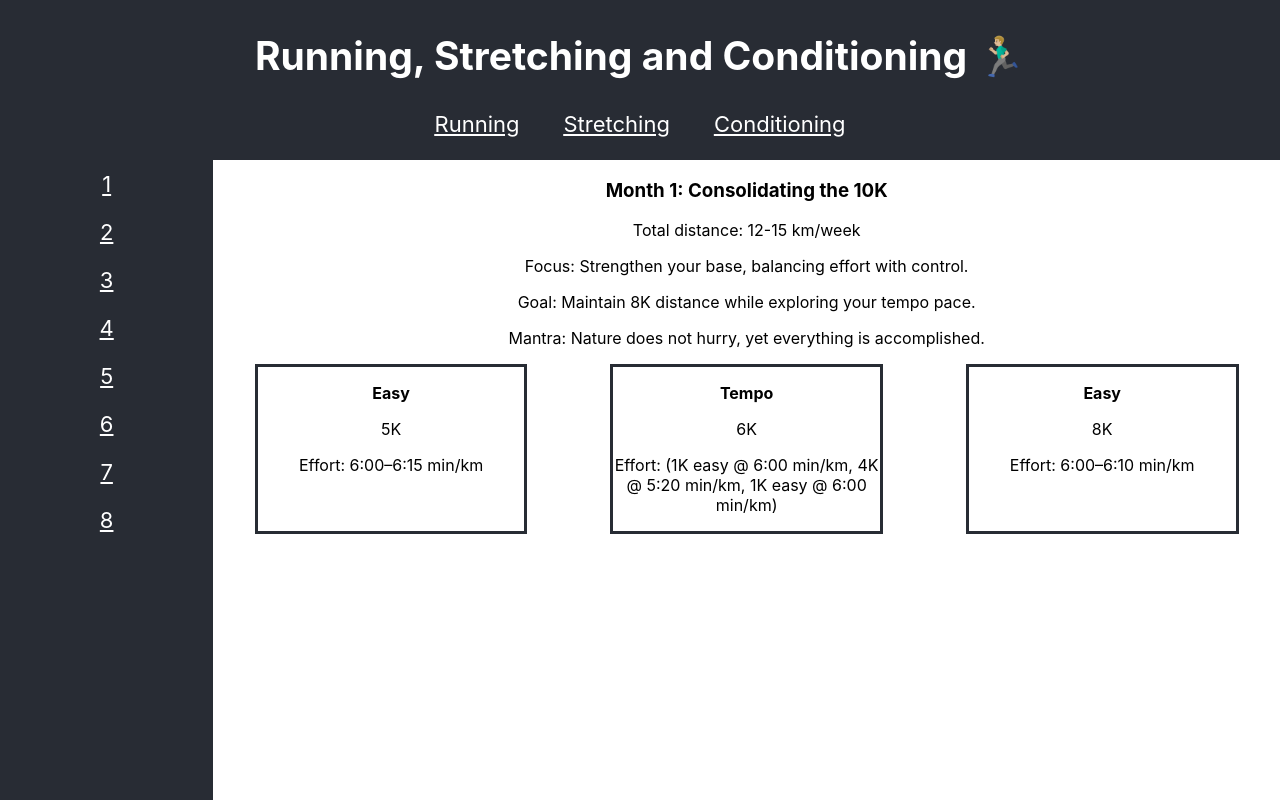
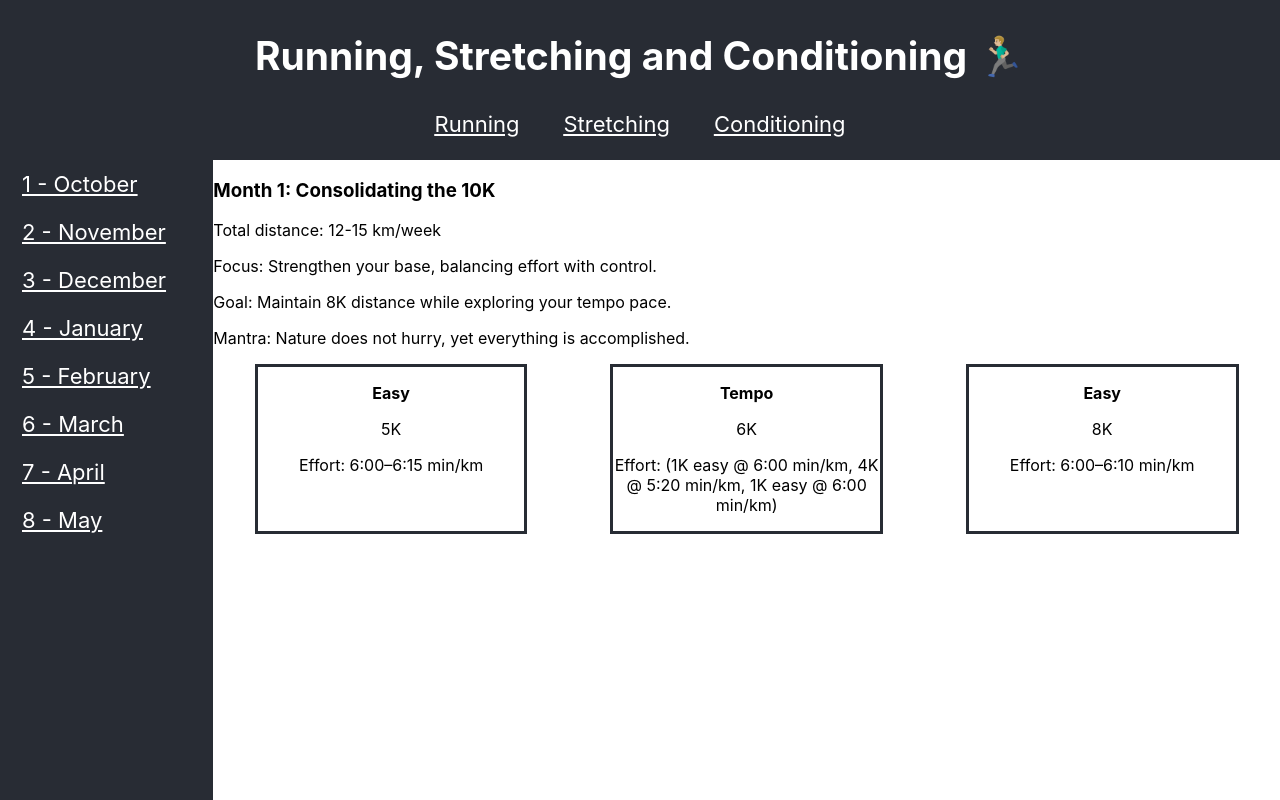
Before and after one commit to Albadylic/run-gregor-run, a React (Create React App) app: page /running in a window 1280 px wide. Built offline with nearby package versions, Linux system fonts and the light colour scheme.

Commit message:
Style and layout tweaks

```diff
--- a/src/App.css
+++ b/src/App.css
@@ -1,7 +1,3 @@
-.App {
-  text-align: center;
-}
-
 .Header {
   background-color: #282c34;
   display: flex;
@@ -50,13 +46,16 @@ nav > ul > li > a {
   color: inherit;
 }
 
-.runs_container {
+.runs_container,
+.conditioning_exercise_container {
   display: flex;
   flex-basis: 0;
   justify-content: space-around;
+  text-align: center;
 }
 
-.runs_container > div {
+.runs_container > div,
+.conditioning_exercise_container > div {
   border: solid 0.2em #282c34;
   text-wrap: wrap;
   width: 25%;
--- a/src/components/Conditionining.jsx
+++ b/src/components/Conditionining.jsx
@@ -4,8 +4,9 @@ import conditioningData from "../data/conditioning.json";
 function renderDay(dayName, id) {
   const day = conditioningData["days"][id];
   return (
-    <div>
-      <h2>{`${dayName}: ${day.name}`}</h2>
+    <div className="page_body">
+      <h2>{`${day.name}`}</h2>
+      <div className="conditioning_exercise_container">
         {day.exercises.map((exercise) => (
           <div key={exercise.name}>
             <h3>{exercise.name}</h3>
@@ -13,6 +14,7 @@ function renderDay(dayName, id) {
             <p>Reps: {exercise.reps["1"]}</p>
           </div>
         ))}
+      </div>
     </div>
   );
 }
@@ -41,6 +43,9 @@ export default function Conditioning() {
     return (
       <nav className="Sidebar">
         <ul>
+          <li key="Today" onClick={() => setDayState(today)}>
+            Today
+          </li>
           <li key="Monday" onClick={() => setDayState("Monday")}>
             Monday
           </li>
@@ -49,9 +54,6 @@ export default function Conditioning() {
           </li>
           <li key="Friday" onClick={() => setDayState("Friday")}>
             Friday
-          </li>
-          <li key="Today" onClick={() => setDayState(today)}>
-            Today
           </li>
         </ul>
       </nav>
@@ -69,7 +71,7 @@ export default function Conditioning() {
     return (
       <div className="page_container">
         <DayNav />
-        <div>
+        <div className="page_body">
           <h2>No training planned for {dayState}</h2>
         </div>
       </div>
--- a/src/components/Running.jsx
+++ b/src/components/Running.jsx
@@ -9,17 +9,17 @@ export default function Running() {
     <div div className="page_container">
       <nav className="Sidebar">
         <ul>
-          <li onClick={() => setChosenMonth(months[0])}>1</li>
-          <li onClick={() => setChosenMonth(months[1])}>2</li>
-          <li onClick={() => setChosenMonth(months[2])}>3</li>
-          <li onClick={() => setChosenMonth(months[3])}>4</li>
-          <li onClick={() => setChosenMonth(months[4])}>5</li>
-          <li onClick={() => setChosenMonth(months[5])}>6</li>
-          <li onClick={() => setChosenMonth(months[6])}>7</li>
-          <li onClick={() => setChosenMonth(months[7])}>8</li>
+          <li onClick={() => setChosenMonth(months[0])}>1 - October</li>
+          <li onClick={() => setChosenMonth(months[1])}>2 - November</li>
+          <li onClick={() => setChosenMonth(months[2])}>3 - December</li>
+          <li onClick={() => setChosenMonth(months[3])}>4 - January</li>
+          <li onClick={() => setChosenMonth(months[4])}>5 - February</li>
+          <li onClick={() => setChosenMonth(months[5])}>6 - March</li>
+          <li onClick={() => setChosenMonth(months[6])}>7 - April</li>
+          <li onClick={() => setChosenMonth(months[7])}>8 - May</li>
         </ul>
       </nav>
-      <div>
+      <div className="page_body">
         <h3>
           Month {chosenMonth["index"]}: {chosenMonth["title"]}
         </h3>
```
Lines whose indentation alone changed are shown as unchanged.
